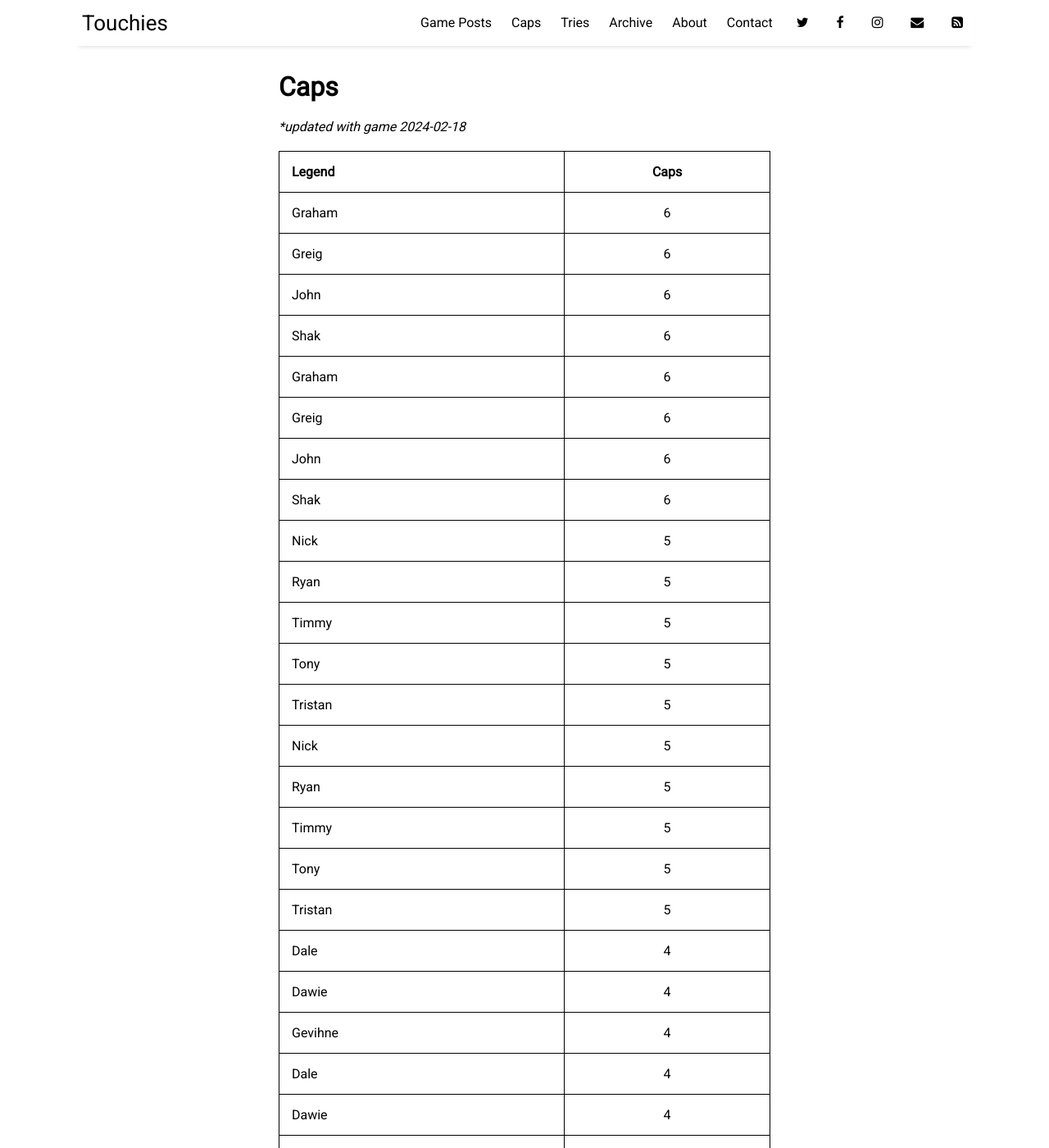
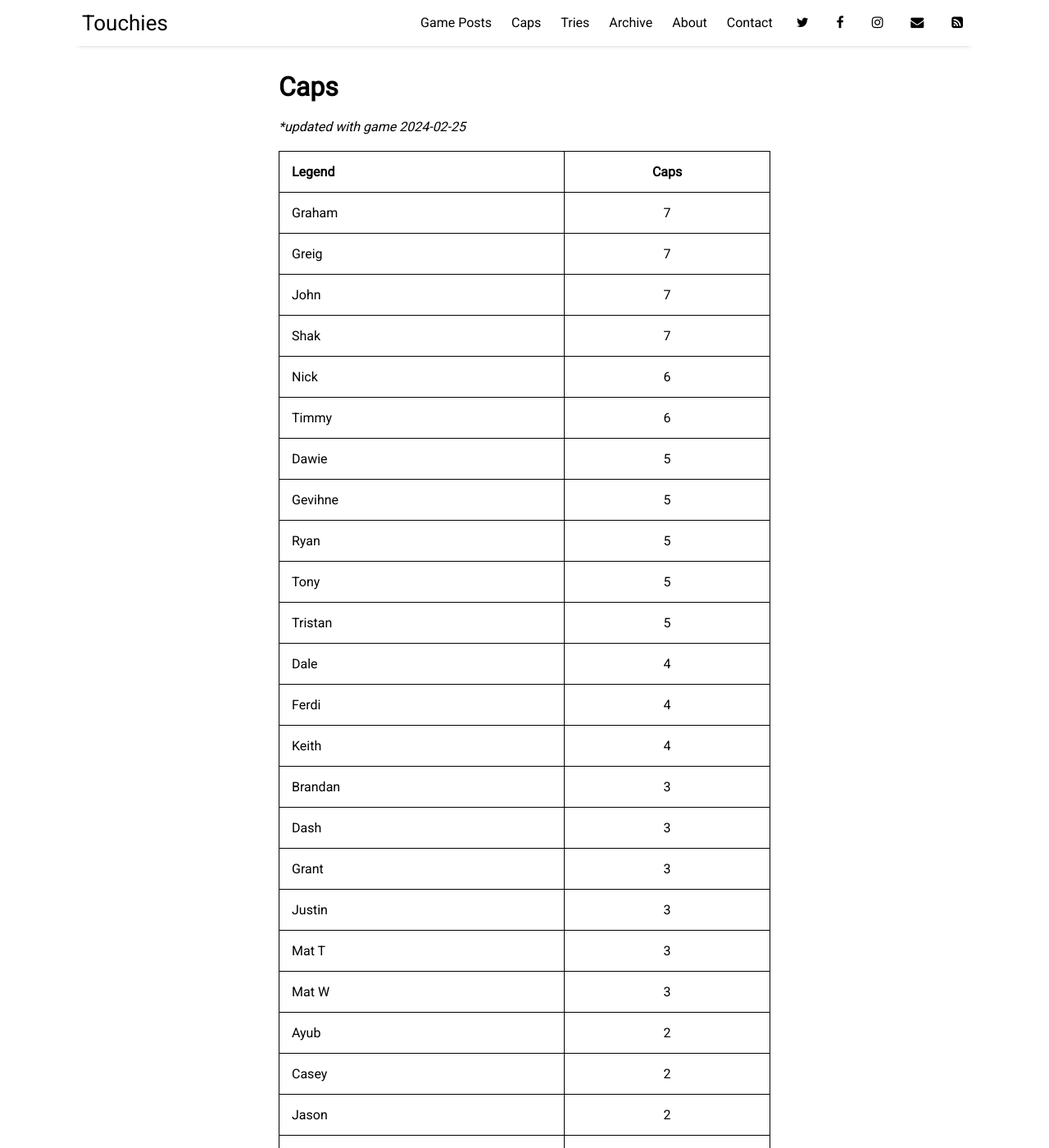
Before and after one commit to sundayrugby/sundayrugby.github.io, a Jekyll site: the page built from pages/caps.md, in a window 1280 px wide and 1400 px high. Shown: the whole window at 82% size. Built offline with Jekyll 4.4.1, drawn with Linux system fonts in a browser that asks for light colours; nearby versions of some CDN libraries; some of the changed text lies outside the part shown.

Commit message:
Update caps.md

```diff
--- a/pages/caps.md
+++ b/pages/caps.md
@@ -4,84 +4,47 @@ title: Caps
 permalink: /caps
 ---
 
-**updated with game 2024-02-18*
+**updated with game 2024-02-25*
 
 
 Legend               | Caps
 --------------------- | :------------------:
-Graham|6
-Greig|6
-John|6
-Shak|6
-Graham|6
-Greig|6
-John|6
-Shak|6
-Nick|5
+Graham|7
+Greig|7
+John|7
+Shak|7
+Nick|6
+Timmy|6
+Dawie|5
+Gevihne|5
 Ryan|5
-Timmy|5
-Tony|5
-Tristan|5
-Nick|5
-Ryan|5
-Timmy|5
 Tony|5
 Tristan|5
 Dale|4
-Dawie|4
-Gevihne|4
-Dale|4
-Dawie|4
-Gevihne|4
+Ferdi|4
+Keith|4
 Brandan|3
-Ferdi|3
+Dash|3
 Grant|3
-Keith|3
+Justin|3
 Mat T |3
-Brandan|3
-Ferdi|3
-Grant|3
-Keith|3
-Mat T |3
+Mat W|3
 Ayub|2
 Casey|2
-Dash|2
 Jason|2
-Justin|2
 Keyraan|2
-Mat W|2
 Rob|2
-Warren|2
-Ayub|2
-Casey|2
-Dash|2
-Jason|2
-Justin|2
-Keyraan|2
-Mat W|2
-Rob|2
+Robin|2
+Terry|2
 Warren|2
 Adam|1
 Andrew|1
 Dino|1
 Jake|1
 Jandre|1
+Jayz|1
 JJ|1
 Leon|1
 Matthew|1
 Peter|1
-Robin|1
 Saul|1
-Terry|1
-Adam|1
-Andrew|1
-Dino|1
-Jake|1
-Jandre|1
-JJ|1
-Leon|1
-Matthew|1
-Peter|1
-Robin|1
-Saul|1
-Terry|1
```
